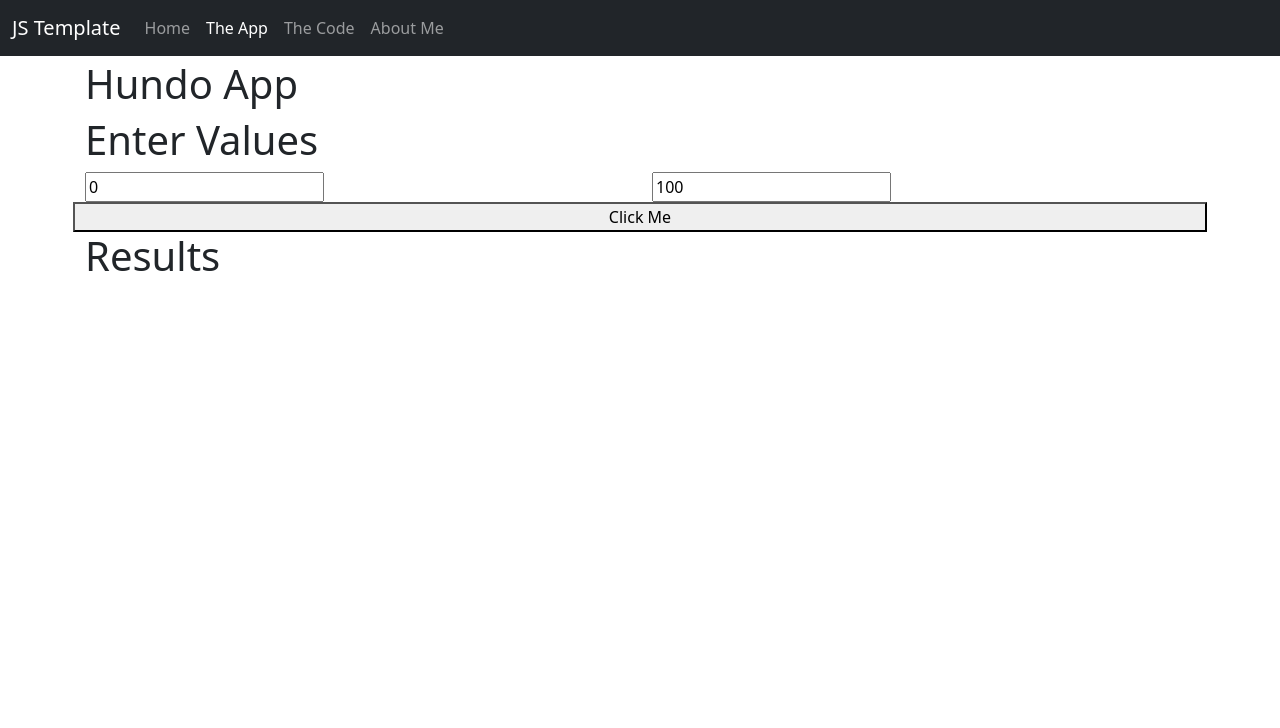
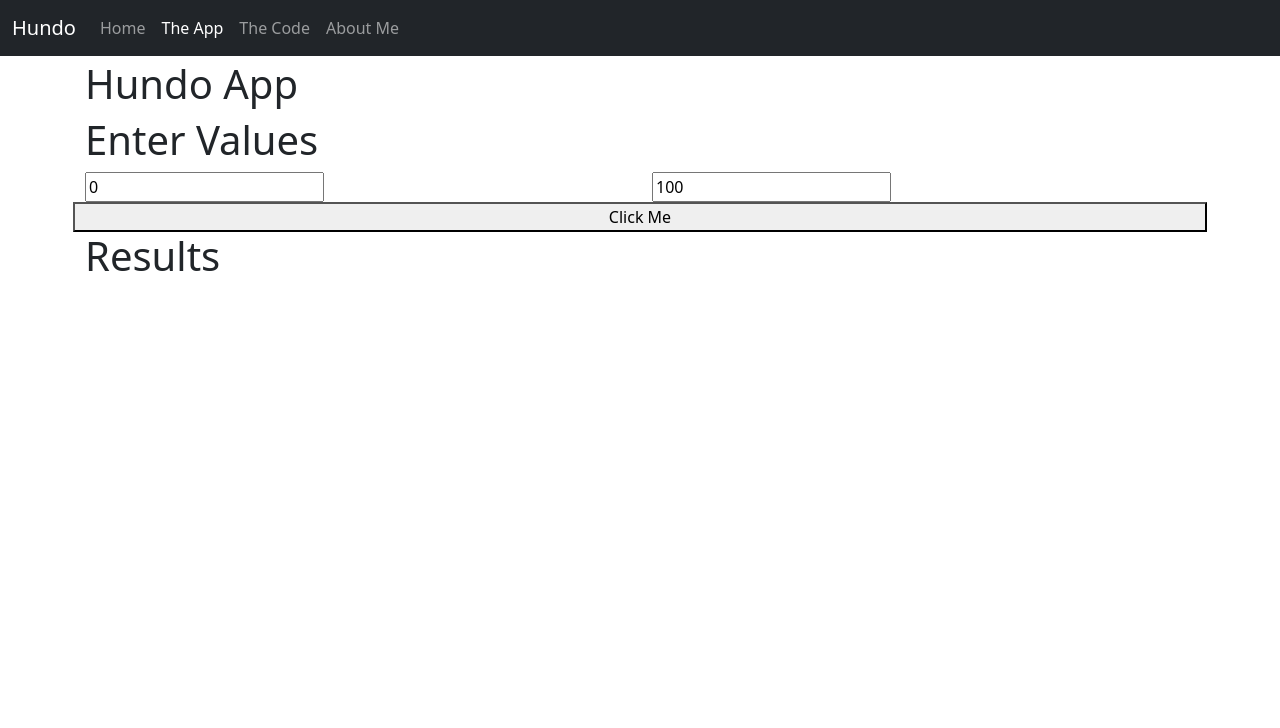
Before and after one commit to LaneTrain47/Hundo, a plain HTML site: page app.html in a window 1280 px wide. Shown: the top 728 px of the page. Drawn offline with nearby package versions, Linux system fonts and the light colour scheme; some packages are replaced by stand-ins of ours; a script that the page names is missing.

Commit message:
20210714_165901

```diff
--- a/app.html
+++ b/app.html
@@ -2,7 +2,7 @@
 <html lang="en" class="h-100">
 
 <head>
-    <title>JavaScript Base Template</title>
+    <title>Hundo | The App</title>
     <!-- Required meta tags -->
     <meta charset="utf-8">
     <meta name="viewport" content="width=device-width, initial-scale=1, shrink-to-fit=no">
@@ -27,7 +27,7 @@
 
     <nav class="navbar navbar-expand-md navbar-dark fixed-top bg-dark">
         <div class="container-fluid">
-            <a class="navbar-brand" href="index.html">JS Template</a>
+            <a class="navbar-brand" href="index.html">Hundo</a>
             <button class="navbar-toggler" type="button" data-bs-toggle="collapse" data-bs-target="#navbarCollapse"
                 aria-controls="navbarCollapse" aria-expanded="false" aria-label="Toggle navigation">
                 <span class="navbar-toggler-icon"></span>
```
Also changed, not shown: index.html (+1 -11 lines).
